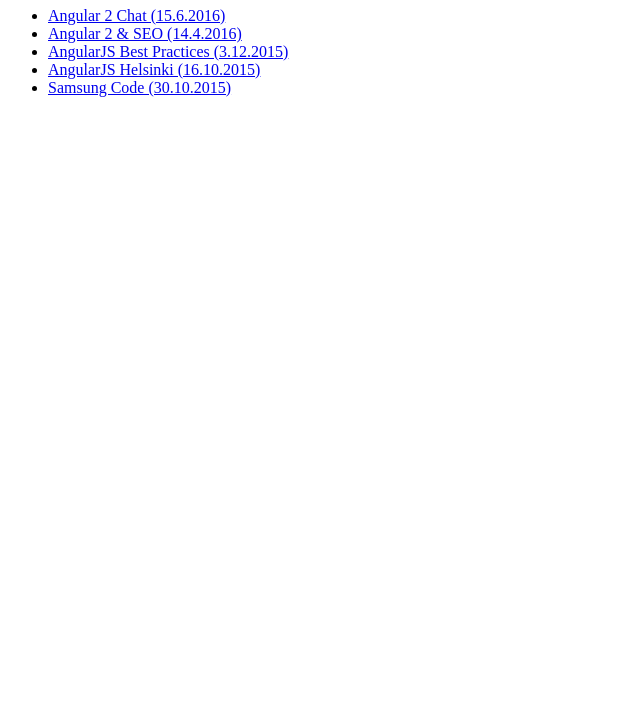
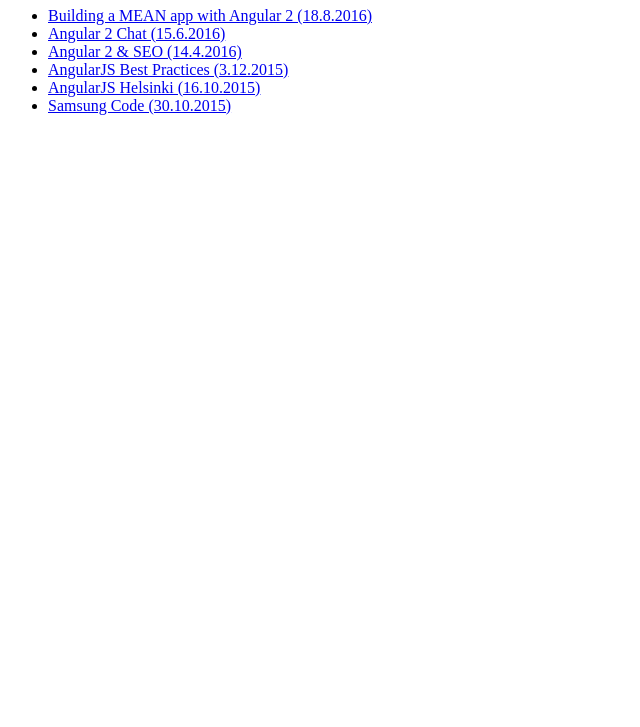
Before and after one commit to jussikinnula/jussikinnula.github.io, a website: page index.html in a window 1280 px wide. Shown: the part 73-800 px from the top of the page, without its empty margins (0-640 px from the left). Drawn offline with Linux system fonts and the light colour scheme.

Commit message:
Add link to MEAN talk

```diff
--- a/index.html
+++ b/index.html
@@ -9,6 +9,7 @@
     <body>
         <h1>Jussi Kinnula's presentations</h1>
         <ul>
+            <li><a href="angular2-mean-20160818">Building a MEAN app with Angular 2 (18.8.2016)</a></li>
             <li><a href="angular2-chat-20160615">Angular 2 Chat (15.6.2016)</a></li>
             <li><a href="angular2-seo-20160414">Angular 2 &amp; SEO (14.4.2016)</a></li>
             <li><a href="angularjs-best-practices-20151203">AngularJS Best Practices (3.12.2015)</a></li>
```
